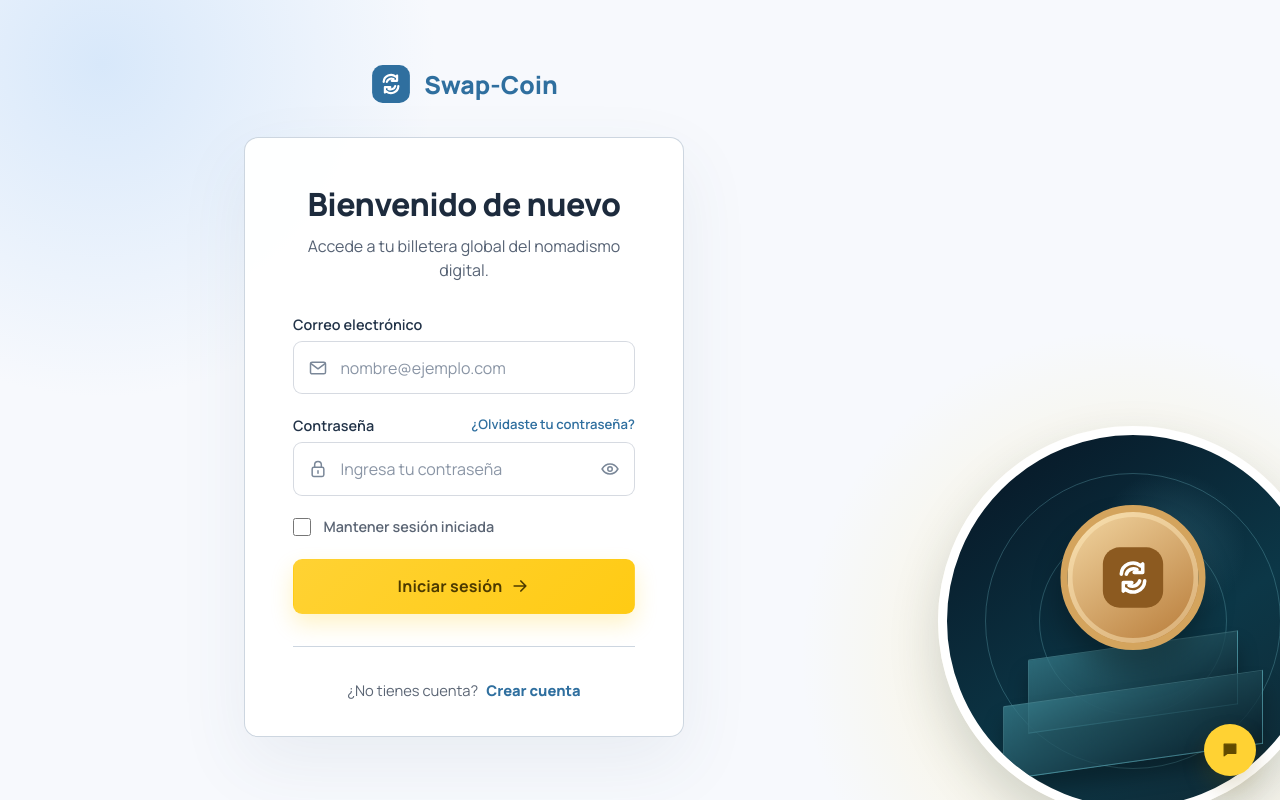
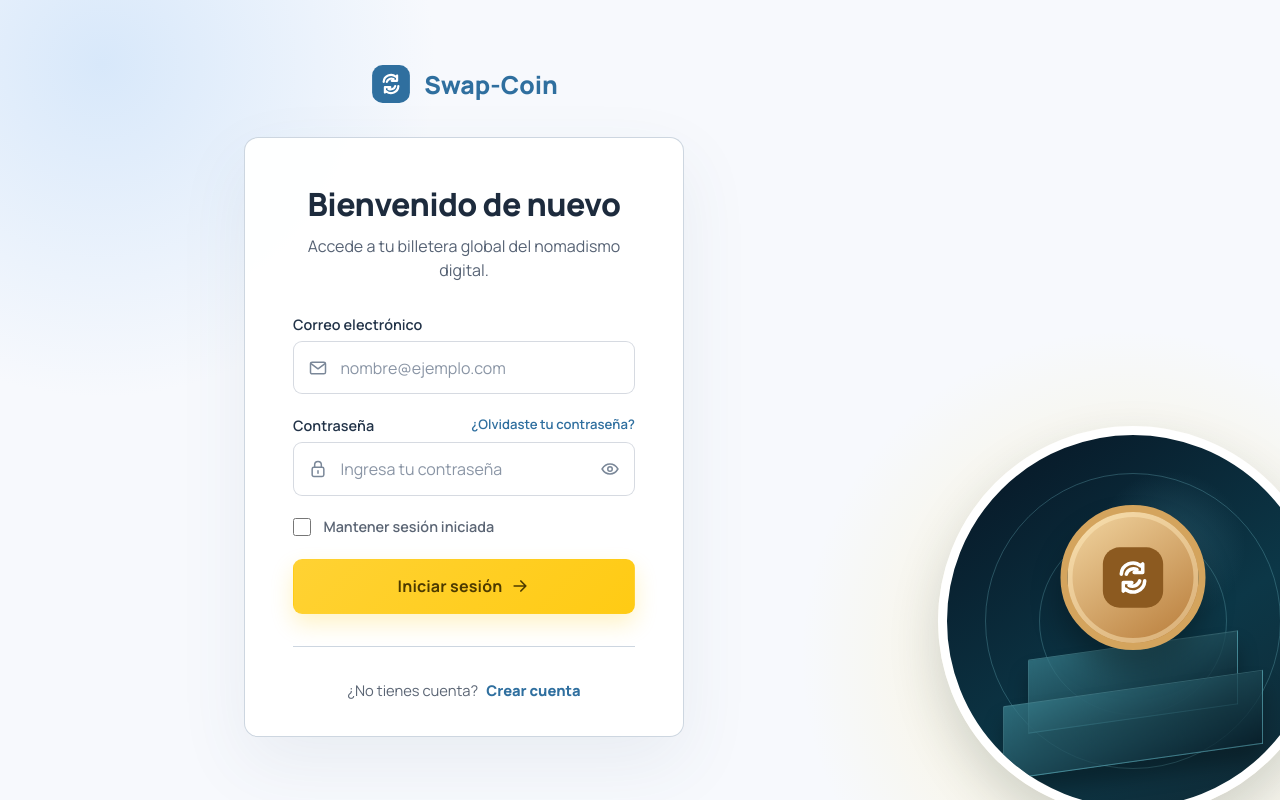
Before and after one commit to swapcoinn-droid/Swap-Coin-Frontend, a React (Vite) app: page /login in a window 1280 px wide. Built offline with nearby package versions, Linux system fonts and the light colour scheme.

Commit message:
refactor: remove pending auth actions

```diff
--- a/src/components/icons/AuthIcons.tsx
+++ b/src/components/icons/AuthIcons.tsx
@@ -37,14 +37,6 @@ export function MailIcon({ size = 20 }: IconProps) {
   )
 }
 
-export function MessageIcon({ size = 20 }: IconProps) {
-  return (
-    <svg width={size} height={size} viewBox="0 0 24 24" fill="none" aria-hidden="true">
-      <path d="M5 5h14v11H9l-4 3V5Z" fill="currentColor" stroke="currentColor" strokeWidth="1.5" strokeLinejoin="round" />
-    </svg>
-  )
-}
-
 export function UserIcon({ size = 20 }: IconProps) {
   return (
     <svg width={size} height={size} viewBox="0 0 24 24" fill="none" aria-hidden="true">
--- a/src/pages/auth/LoginPage.tsx
+++ b/src/pages/auth/LoginPage.tsx
@@ -7,7 +7,6 @@ import {
   EyeIcon,
   LockIcon,
   MailIcon,
-  MessageIcon,
 } from '../../components/icons/AuthIcons'
 import { BrandMark } from '../../components/icons/BrandMark'
 import { Button } from '../../components/ui/button/Button'
@@ -130,9 +129,6 @@ export function LoginPage() {
         </div>
       </aside>
 
-      <button className="login-chat" type="button" aria-label="Abrir chat de ayuda">
-        <MessageIcon />
-      </button>
     </main>
   )
 }
--- a/src/pages/auth/login-page.css
+++ b/src/pages/auth/login-page.css
@@ -217,28 +217,6 @@
   transform: translateX(-50%);
 }
 
-.login-chat {
-  position: fixed;
-  z-index: 4;
-  right: 1.5rem;
-  bottom: 1.5rem;
-  width: 52px;
-  height: 52px;
-  border: 0;
-  border-radius: 50%;
-  display: grid;
-  place-items: center;
-  background: var(--accent);
-  color: #614a00;
-  box-shadow: 0 12px 24px rgba(119, 91, 0, 0.2);
-  cursor: pointer;
-}
-
-.login-chat:focus-visible {
-  outline: 3px solid rgba(47, 111, 159, 0.3);
-  outline-offset: 3px;
-}
-
 @media (max-width: 980px) {
   .login-page {
     padding-right: 2rem;
--- a/src/pages/auth/register-page.css
+++ b/src/pages/auth/register-page.css
@@ -144,41 +144,10 @@
   border-radius: 9px;
 }
 
-.register-divider {
-  margin: 2rem 0;
-  display: flex;
-  align-items: center;
-  gap: 1rem;
-  color: #626c79;
-  font-size: 0.72rem;
-}
-
-.register-divider::before,
-.register-divider::after {
-  content: '';
-  height: 1px;
-  flex: 1;
-  background: rgba(91, 119, 153, 0.35);
-}
-
-.register-google {
-  min-width: 200px;
-  border-radius: 9px;
-  color: #253246;
-}
-
-.register-google .sc-button__icon {
-  width: 20px;
-  height: 20px;
-  border-radius: 3px;
-  background: linear-gradient(135deg, #4285f4 0 25%, #ea4335 25% 50%, #fbbc05 50% 75%, #34a853 75%);
-  color: #fff;
-  font-size: 0.72rem;
-  font-weight: 800;
-}
-
 .register-card__footer {
-  margin-top: 2.25rem;
+  margin-top: 2rem;
+  padding-top: 1.5rem;
+  border-top: 1px solid rgba(91, 119, 153, 0.25);
   display: flex;
   justify-content: center;
   gap: 0.45rem;
@@ -190,27 +159,6 @@
   color: var(--brand);
   font-weight: 800;
   text-decoration: none;
-}
-
-.register-chat {
-  position: fixed;
-  right: 1.5rem;
-  bottom: 1.5rem;
-  width: 52px;
-  height: 52px;
-  border: 0;
-  border-radius: 50%;
-  display: grid;
-  place-items: center;
-  background: var(--accent);
-  color: #614a00;
-  box-shadow: 0 12px 24px rgba(119, 91, 0, 0.2);
-  cursor: pointer;
-}
-
-.register-chat:focus-visible {
-  outline: 3px solid rgba(47, 111, 159, 0.3);
-  outline-offset: 3px;
 }
 
 @media (max-width: 560px) {
@@ -227,10 +175,6 @@
     padding: 1.5rem 1.2rem 1.75rem;
   }
 
-  .register-google {
-    width: 100%;
-  }
-
   .register-card__footer {
     flex-wrap: wrap;
   }
```
